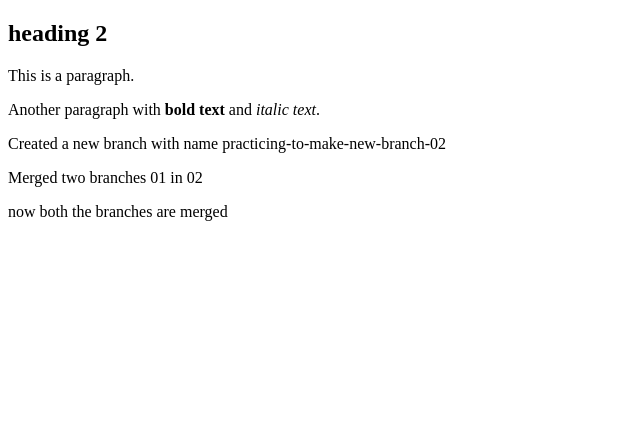
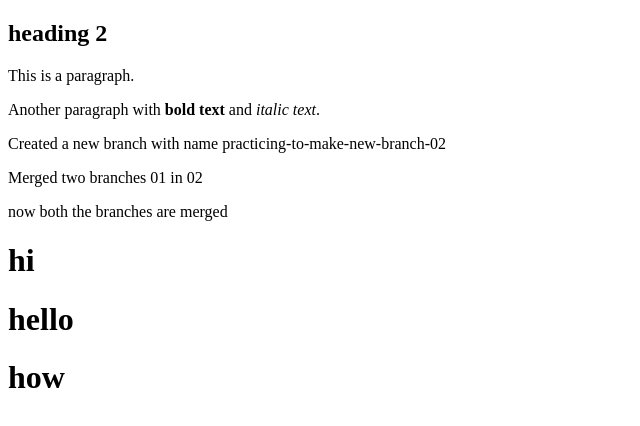
Before and after one commit to arvind2077/git-commands-practice, a plain HTML site: page index.html in a window 1280 px wide. Shown: the whole page, without its empty margins (0-640 px from the left). Drawn offline with Linux system fonts and the light colour scheme.

Commit message:
Add additional headings to index.html

```diff
--- a/index.html
+++ b/index.html
@@ -13,6 +13,9 @@
     <!-- This is a comment in HTML -->
      <p>Merged two branches 01 in 02</p>
      <p>now both the branches are merged</p>
+      <h1>hi</h1>
+      <h1>hello</h1>
+      <h1>how</h1>
 
 </body>
 </html>
```
